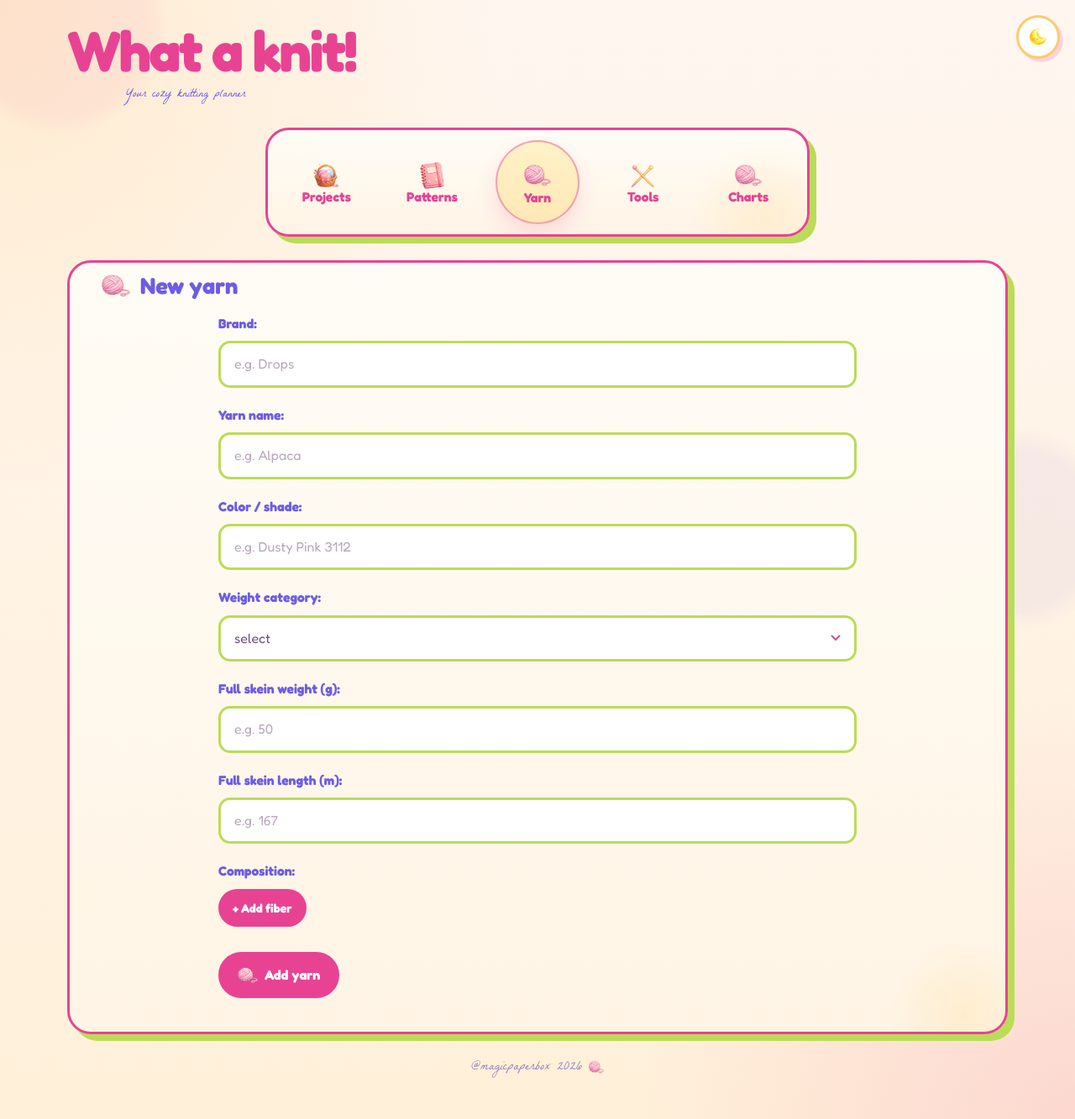
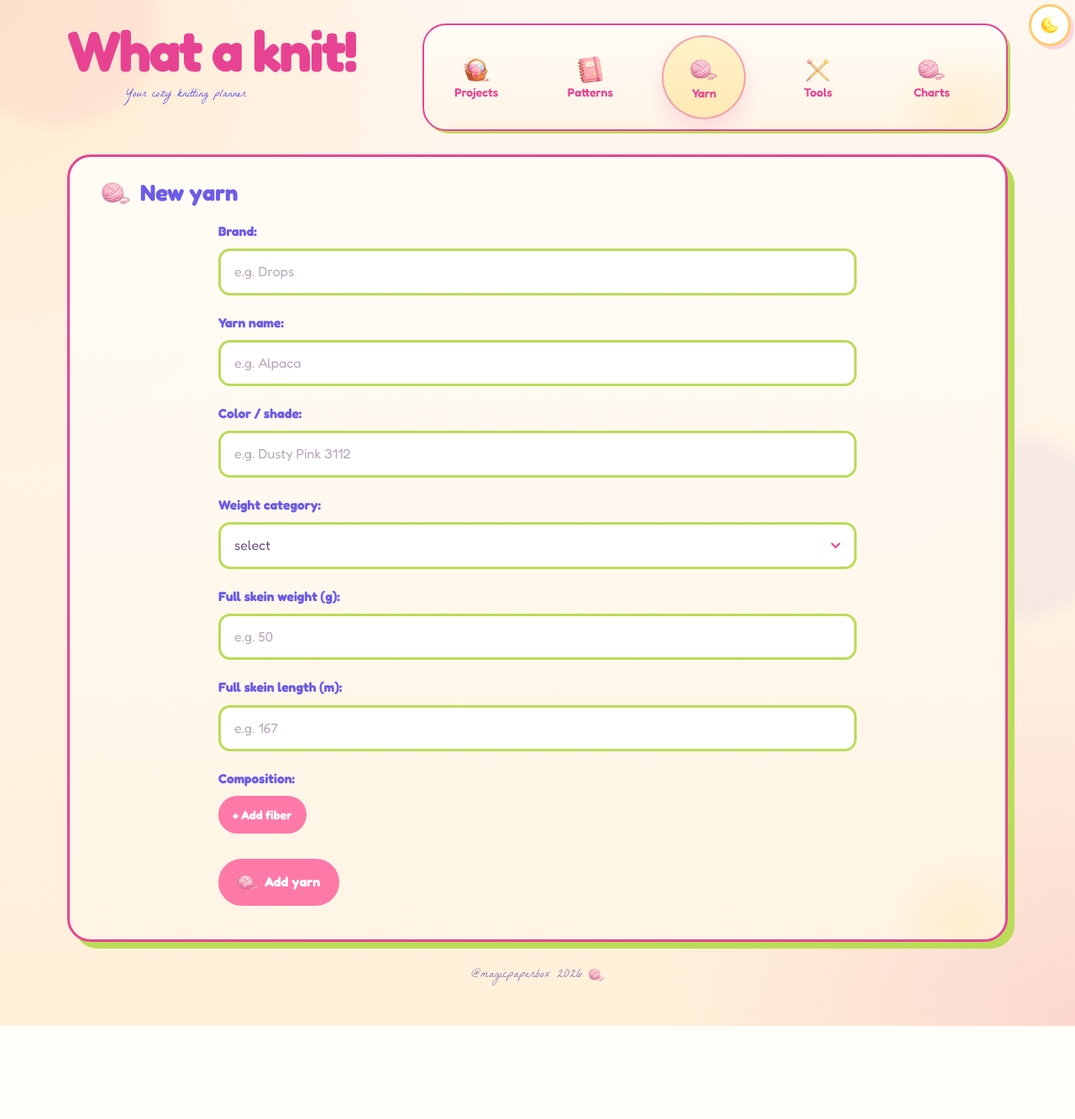
Before and after one commit to magicpaperbox/what-a-knit, a Flask app: page /yarn/add in a window 1280 px wide. Shown: the whole page at 84% size. After the commit the page ends 1222 px from the top, so only its background shows below. Run offline with Flask 3, Linux system fonts and the light colour scheme; tables that the repository leaves empty hold one stand-in row (values such as "Sample post").

Commit message:
css upgrade

```diff
--- a/src/modules/projects/api.py
+++ b/src/modules/projects/api.py
@@ -42,6 +42,7 @@ def create_project_form():
 @projects_api.post('/add')
 def create_project():
     new_project = parse_project_from_form()
+    new_project.normalize()
     new_project = repo.add(new_project)
     return redirect(f"/projects/{new_project.id.value}")
 
@@ -64,6 +65,6 @@ def edit_project(project_id: int):
     get_project_or_404(ProjectId(project_id))
     edited_project = parse_project_from_form()
     edited_project.id = ProjectId(project_id)
-
+    edited_project.normalize()
     repo.update(edited_project)
     return redirect(f'/projects/{project_id}')
--- a/src/modules/projects/mappers.py
+++ b/src/modules/projects/mappers.py
@@ -32,7 +32,7 @@ def parse_project_from_form() -> Project:
 
 
 
-    return Project(
+    project = Project(
         id=None,
         name=request.form['name'],
         status=ProjectStatus[request.form['status']],
@@ -43,5 +43,6 @@ def parse_project_from_form() -> Project:
         end_date=end_date,
         rating=request.form.get('rating', type=int),
         notes=request.form['notes'],
+    )
 
-    )
+    return project
--- a/static/css/style.css
+++ b/static/css/style.css
@@ -36,7 +36,7 @@
     --muted: #7e6882;
     --title: #e84393;
     --heading: #6c5ce7;
-    --accent: #e84393;
+    --accent: #fd79a8;
     --accent-strong: #c92d7b;
     --accent-secondary: #6c5ce7;
     --accent-soft: #badc58;
@@ -246,9 +246,16 @@ code {
 }
 
 .site-header {
-    display: grid;
-    gap: 28px;
+    display: flex;
+    align-items: flex-start;
+    gap: 80px;
     padding: 0;
+}
+
+@media (max-width: 1100px) {
+    .site-header {
+        gap: 64px;
+    }
 }
 
 .brand-lockup {
@@ -288,15 +295,17 @@ h1 a:hover {
 
 .site-nav-shell {
     position: relative;
-    width: fit-content;
+    flex: 1 1 0;
+    min-width: 0;
+    width: auto;
     max-width: 100%;
     justify-self: center;
     z-index: 1;
     overflow: hidden;
-    border: 3px solid var(--border);
+    border: 2px solid var(--border);
     border-radius: 28px;
     background: var(--surface);
-    box-shadow: 8px 8px 0 var(--shadow);
+    box-shadow: 3px 3px 0 var(--shadow);
     backdrop-filter: blur(6px);
     transition: background 0.24s ease, border-color 0.2s ease, box-shadow 0.2s ease;
 }
@@ -316,15 +325,16 @@ h1 a:hover {
     position: relative;
     z-index: 1;
     display: grid;
-    grid-template-columns: repeat(5, max-content);
+    width: 100%;
+    grid-template-columns: repeat(5, minmax(0, 1fr));
     justify-content: center;
-    gap: clamp(12px, 2vw, 26px);
-    padding: 2px 10px;
+    gap: 2px;
+    padding: 2px 15px 2px 2px;
     border-radius: 999px;
     background: transparent;
     border: none;
     box-shadow: none;
-    margin: 10px 10px;
+    margin: clamp(2px, 1.0vw, 10px) clamp(2px, 1.0vw, 10px);
 }
 
 .site-nav a {
@@ -333,18 +343,19 @@ h1 a:hover {
     align-items: center;
     justify-content: center;
     justify-items: center;
-    gap: 2px;
-    width: clamp(100px, 11vw, 100px);
+    gap: clamp(1px, 0.4vw, 4px);;
+    width: clamp(50px, 9vw, 100px);
+    min-height: clamp(50px, 9vw, 100px);
     aspect-ratio: 1 / 1;
     border-radius: 50%;
-    min-height: 92px;
+
     padding: 0;
     place-items: center;
     border: none;
     background: transparent;
     color: var(--nav-item-text);
-    font-size: 0.98rem;
-    font-weight: 700;
+    font-size: clamp(0.72rem, 1.1vw, 0.98rem);
+    font-weight: 600;
     text-align: center;
     transition: transform 0.2s ease, box-shadow 0.2s ease, color 0.2s ease, border-color 0.2s ease, background 0.2s ease;
 }
@@ -384,14 +395,14 @@ body:not(.dark) .site-nav a.is-active {
 
 .theme-toggle {
     position: fixed;
-    top: 18px;
-    right: 18px;
+    top: 5px;
+    right: 5px;
     z-index: 5;
     display: inline-flex;
     align-items: center;
     justify-content: center;
-    width: 52px;
-    height: 52px;
+    width: 50px;
+    height: 50px;
     padding: 0;
     border: 3px solid var(--toggle-border);
     border-radius: 50%;
@@ -426,7 +437,7 @@ body:not(.dark) .site-nav a.is-active {
 
 .page-title,
 h2 {
-    margin: 0 0 16px;
+    margin: 16px 0 16px;
     display: flex;
     align-items: center;
     gap: 12px;
```
Also changed, not shown: other parts of static/css/style.css (+31 -13 lines), src/modules/projects/domain.py (+9 -1 lines), templates/projects/index.html (+8 -1 lines).
